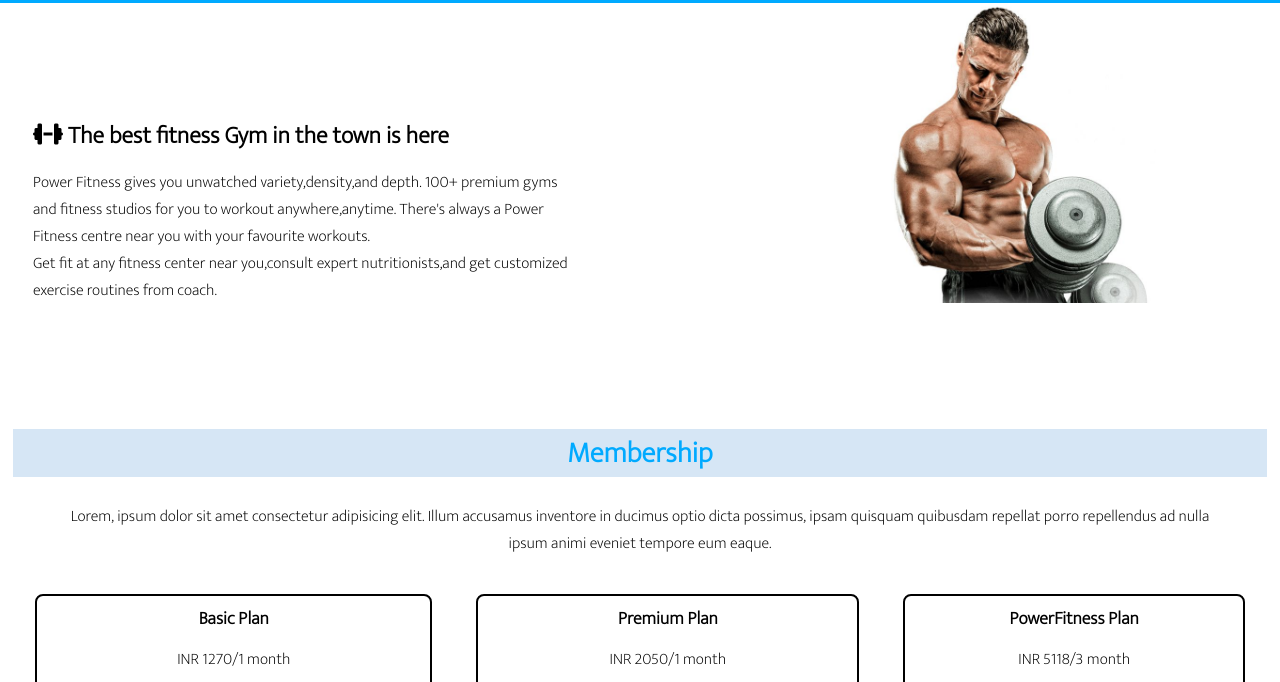
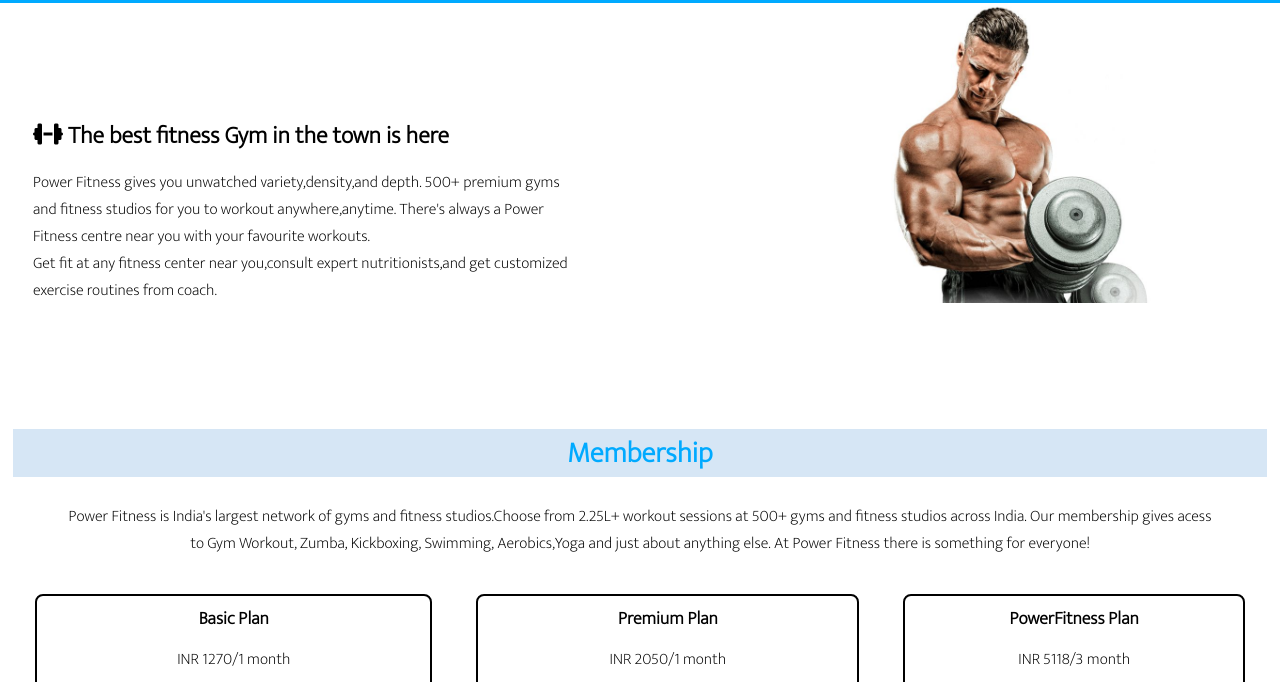
Before and after one commit to MokshaMandape/PRODIGY_TrackCode_TaskNumber, a plain HTML site: page index.html in a window 1280 px wide. Shown: the part 64-746 px from the top of the page. Drawn offline with Linux system fonts and the light colour scheme; files whose address does not match are found by name.

Commit message:
Update index.html

```diff
--- a/index.html
+++ b/index.html
@@ -33,7 +33,7 @@
                    <div class="topleft flex justify-center flex-col px-2">
                       <h1 class="my-1"><i class="fa-solid fa-dumbbell"></i>  The best fitness Gym in the town is here</h1>
                       <p>Power Fitness gives you unwatched variety,density,and depth.
-                         100+ premium gyms and fitness studios for you to workout anywhere,anytime.
+                         500+ premium gyms and fitness studios for you to workout anywhere,anytime.
                          There's always a Power Fitness centre near you with your favourite workouts.
                       <p>Get fit at any fitness center near you,consult expert nutritionists,and get customized exercise routines from coach.</p>
                      </p>
@@ -48,7 +48,8 @@
 
             <section class="section2">
               <h2 class="text-center my-2 text-blue"><b>Membership</b></h2>
-              <center><p>Lorem, ipsum dolor sit amet consectetur adipisicing elit. Illum accusamus inventore in ducimus optio dicta possimus, ipsam quisquam quibusdam repellat porro repellendus ad nulla ipsum animi eveniet tempore eum eaque.</p></center>
+              <center><p>Power Fitness is India's largest network of gyms and fitness studios.Choose from 2.25L+ workout sessions at 500+ gyms and fitness studios across India.
+                         Our membership gives acess to Gym Workout, Zumba, Kickboxing, Swimming, Aerobics,Yoga and just about anything else. At Power Fitness there is something for everyone! </p></center>
                <div class="boxes flex justify-center">
                  <div class="box">
                     <h3>Basic Plan</h3>
```
